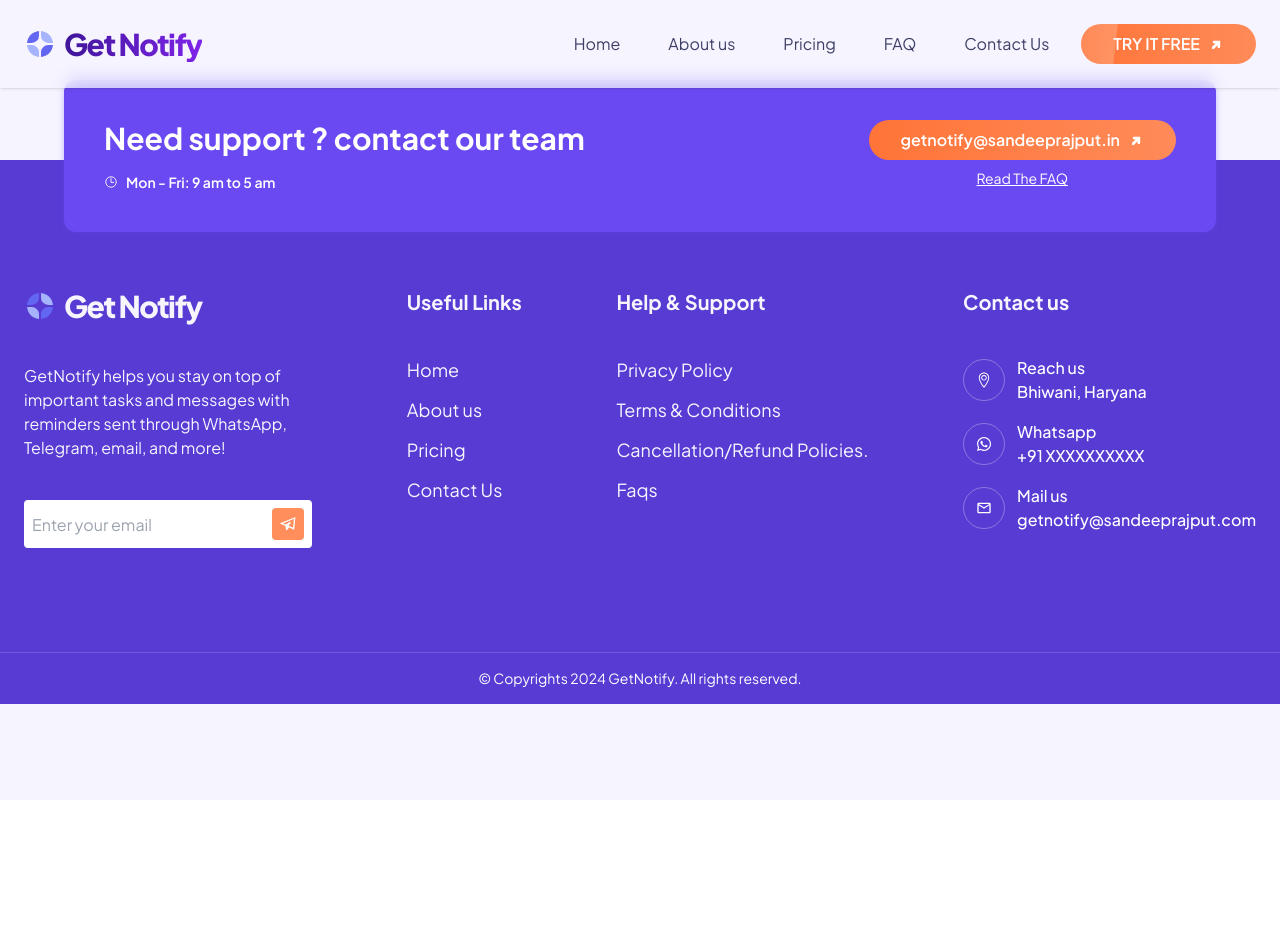
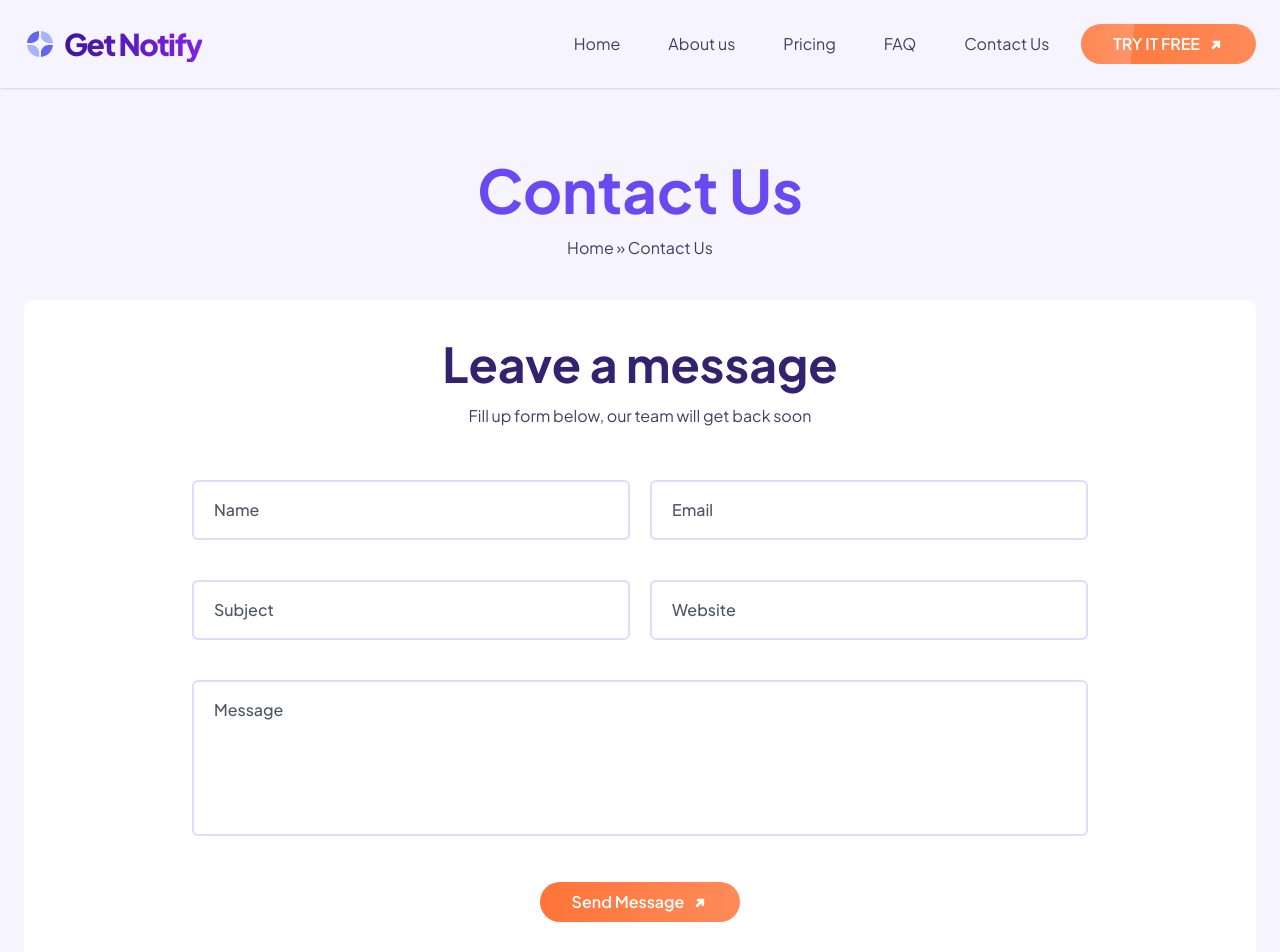
Before and after one commit to sandeep-rajputt/Get-Notify, a React (Vite) app in the folder Frontend/: page /contact-us in a window 1280 px wide. Shown: the top 952 px of the page. Before the commit the page ends 800 px from the top, so only its background shows below. Built offline with nearby package versions, Linux system fonts and the light colour scheme.

Commit message:
feat(frontend): Add Contact Us page

```diff
--- a/Frontend/src/App.jsx
+++ b/Frontend/src/App.jsx
@@ -4,6 +4,7 @@
 import { BrowserRouter as Router, Routes, Route } from "react-router-dom";
 import Footer from "./components/layout/Footer";
 import About from "./pages/About";
+import Contact from "./pages/Contact";
 
 const App = () => {
   return (
@@ -14,6 +15,7 @@
           <Routes>
             <Route path="/" element={<Home />} />
             <Route path="/about-us" element={<About />} />
+            <Route path="/contact-us" element={<Contact />} />
           </Routes>
         </div>
         <Footer />
--- a/Frontend/src/components/layout/Footer.jsx
+++ b/Frontend/src/components/layout/Footer.jsx
@@ -34,7 +34,7 @@
     { text: "Home", link: "#" },
     { text: "About us", link: "/about-us" },
     { text: "Pricing", link: "#" },
-    { text: "Contact Us", link: "#" },
+    { text: "Contact Us", link: "/contact-us" },
   ],
 };
 
--- a/Frontend/src/components/layout/GithubStar.jsx
+++ b/Frontend/src/components/layout/GithubStar.jsx
@@ -18,7 +18,7 @@
         }}
       >
         <p className="text-purple-text w-full bg-main-purple/10 px-2 py-0.5 rounded-full break-keep">
-          if you like Get Notify
+          If you like Get Notify
         </p>
         <div className="relative w-full">
           <img
--- a/Frontend/src/components/layout/Header.jsx
+++ b/Frontend/src/components/layout/Header.jsx
@@ -5,20 +5,20 @@
 
 // Parent variants
 const containerVariants = {
-  hidden: { opacity: 0 }, // Starting state
+  hidden: { opacity: 0 },
   visible: {
-    opacity: 1, // Final state
+    opacity: 1,
     transition: {
-      delayChildren: 0, // Delay before children start animating
-      staggerChildren: 0.05, // Stagger animation of children
+      delayChildren: 0,
+      staggerChildren: 0.05,
     },
   },
 };
 
 // Child variants
 const itemVariants = {
-  hidden: { opacity: 0, y: 10 }, // Child's initial state
-  visible: { opacity: 1, y: 0 }, // Child's animated state
+  hidden: { opacity: 0, y: 10 },
+  visible: { opacity: 1, y: 0 },
 };
 
 const Header = () => {
@@ -48,15 +48,12 @@
       className={`fixed flex flex-col w-full transition-all duration-200 ease-out top-0 z-[99999999] ${
         location === "/" ? "pt-5" : "bg-background/70 backdrop-blur shadow "
       }`}
-      variants={containerVariants} // Parent variants
-      initial="hidden" // Initial state of the parent
-      animate="visible" // Animated state of the parent
+      variants={containerVariants}
+      initial="hidden"
+      animate="visible"
     >
       <div className="flex justify-between w-full items-center p-6 max-w-7xl mx-auto">
-        <motion.div
-          className="flex items-center gap-2"
-          variants={itemVariants} // Child animation
-        >
+        <motion.div className="flex items-center gap-2" variants={itemVariants}>
           <img src="/logo.svg" className="w-8" alt="logo" />
           <p className="text-3xl font-extrabold tracking-tighter bg-gradient-to-r from-[#3F169A] to-[#7F23E9] bg-clip-text text-transparent">
             <span>
@@ -68,7 +65,6 @@
         <div className="flex items-center gap-4 text-purple-text">
           <nav>
             <ul className="flex gap-4">
-              {/* Animate each child with the itemVariants */}
               <motion.li variants={itemVariants}>
                 <Link to="/" href="#" className="px-4 py-2">
                   Home
@@ -90,9 +86,9 @@
                 </a>
               </motion.li>
               <motion.li variants={itemVariants}>
-                <a href="#" className="px-4 py-2">
+                <Link to="/contact-us" className="px-4 py-2">
                   Contact Us
-                </a>
+                </Link>
               </motion.li>
             </ul>
           </nav>
--- /dev/null
+++ b/Frontend/src/components/sections/ContactUs.jsx
@@ -0,0 +1,123 @@
+import React, { useState } from "react";
+import { TiArrowRightThick } from "react-icons/ti";
+import { AiOutlineLoading3Quarters } from "react-icons/ai";
+
+const ContactUs = () => {
+  const [name, setName] = useState("");
+  const [email, setEmail] = useState("");
+  const [subject, setSubject] = useState("");
+  const [website, setWebsite] = useState("");
+  const [message, setMessage] = useState("");
+  const [loading, SetLoading] = useState(false);
+  const [sucess, setSucess] = useState(false);
+
+  function handleSubmit(e) {
+    e.preventDefault();
+    SetLoading(true);
+
+    setTimeout(() => {
+      SetLoading(false);
+      console.log("Form submitted:", {
+        name,
+        email,
+        subject,
+        website,
+        message,
+      });
+      setName("");
+      setEmail("");
+      setSubject("");
+      setWebsite("");
+      setMessage("");
+      setSucess(true);
+      setTimeout(() => {
+        setSucess(false);
+      }, 5000);
+    }, 2000);
+  }
+
+  return (
+    <section className="bg-white rounded-lg py-10 w-full mb-10 px-3 shadow-main-purple/95">
+      <div className="flex flex-col items-center">
+        <h2 className="text-center text-5xl font-bold mb-4 text-dark-purple">
+          Leave a message
+        </h2>
+        <p className="text-center text-purple-text mb-8 max-w-xl">
+          Fill up form below, our team will get back soon
+        </p>
+      </div>
+      <form
+        className="grid grid-cols-[1fr_1fr] items-center mt-5 max-w-4xl w-full mx-auto gap-y-10 gap-x-5"
+        onSubmit={handleSubmit}
+      >
+        <div className="w-full">
+          <input
+            type="text"
+            placeholder="Name"
+            value={name}
+            onChange={(e) => setName(e.target.value)}
+            required
+            className="font-medium px-5 py-4 placeholder-gray-600 text-purple-950 border-2 rounded-md border-main-purple/20 focus:border-main-purple focus:outline-none w-full"
+          />
+        </div>
+        <div className="w-full">
+          <input
+            type="email"
+            placeholder="Email"
+            value={email}
+            onChange={(e) => setEmail(e.target.value)}
+            required
+            className="font-medium px-5 py-4 placeholder-gray-600 text-purple-950 border-2 rounded-md border-main-purple/20 focus:border-main-purple focus:outline-none w-full"
+          />
+        </div>
+        <div className="w-full">
+          <input
+            type="text"
+            placeholder="Subject"
+            value={subject}
+            onChange={(e) => setSubject(e.target.value)}
+            className="font-medium px-5 py-4 placeholder-gray-600 text-purple-950 border-2 rounded-md border-main-purple/20 focus:border-main-purple focus:outline-none w-full"
+          />
+        </div>
+        <div className="w-full">
+          <input
+            type="text"
+            placeholder="Website"
+            value={website}
+            onChange={(e) => setWebsite(e.target.value)}
+            className="font-medium px-5 py-4 placeholder-gray-600 text-purple-950 border-2 rounded-md border-main-purple/20 focus:border-main-purple focus:outline-none w-full"
+          />
+        </div>
+        <div className="w-full col-span-2 ">
+          <textarea
+            placeholder="Message"
+            value={message}
+            onChange={(e) => setMessage(e.target.value)}
+            rows="5"
+            required
+            className="font-medium px-5 py-4  placeholder-gray-600 text-purple-950 border-2 rounded-md border-main-purple/20 focus:border-main-purple focus:outline-none w-full resize-none"
+          />
+        </div>
+        <div className="col-span-2 flex flex-col items-center justify-center">
+          <button
+            className={`flex items-center gap-2 bg-gradient-to-r from-[#FF7438] to-[#FF8B59] px-8 py-2 text-base text-white font-semibold rounded-full group w-fit`}
+          >
+            Send Message
+            {loading ? (
+              <AiOutlineLoading3Quarters className="animate-spin" />
+            ) : (
+              <TiArrowRightThick className="transition-transform duration-300 transform group-hover:rotate-0 -rotate-45" />
+            )}
+          </button>
+          {sucess && (
+            <p className="text-center mt-5 text-green-500">
+              Message sent successfully!
+            </p>
+          )}
+        </div>
+      </form>
+    </section>
+  );
+};
+
+export default ContactUs;
--- a/Frontend/src/components/sections/Hero.jsx
+++ b/Frontend/src/components/sections/Hero.jsx
@@ -3,20 +3,20 @@
 import { motion } from "framer-motion";
 
 const containerVariants = {
-  hidden: { opacity: 0 }, // Starting state
+  hidden: { opacity: 0 },
   visible: {
-    opacity: 1, // Final state
+    opacity: 1,
     transition: {
-      delayChildren: 0.5, // Delay before children start animating
-      staggerChildren: 0.15, // Stagger animation of children
+      delayChildren: 0.5,
+      staggerChildren: 0.15,
     },
   },
 };
 
 // Child variants
 const itemVariants = {
-  hidden: { opacity: 0, y: 30 }, // Child's initial state
-  visible: { opacity: 1, y: 0, transition: { duration: 0.4 } }, // Child's animated state
+  hidden: { opacity: 0, y: 30 },
+  visible: { opacity: 1, y: 0, transition: { duration: 0.4 } },
 };
 
 const Hero = () => {
@@ -24,9 +24,9 @@
     <section>
       <div className="w-full grid grid-cols-[1fr_1fr] pt-20 pb-10">
         <motion.div
-          variants={containerVariants} // Parent variants
-          initial="hidden" // Initial state of the parent
-          animate="visible" // Animated state of the parent
+          variants={containerVariants}
+          initial="hidden"
+          animate="visible"
           className="flex items-center"
         >
           <div className="relative">
@@ -97,7 +97,7 @@
           >
             <motion.img
               animate={{
-                y: [0, -10, 0], // Animates the div up and down
+                y: [0, -10, 0],
               }}
               transition={{
                 delay: 1,
--- a/Frontend/src/components/sections/Pricing.jsx
+++ b/Frontend/src/components/sections/Pricing.jsx
@@ -46,7 +46,7 @@
     disc: "Best Value for Power Users.",
     includes: [
       { text: "500 WhatsApp Reminders", tick: true },
-      { text: "1000 Telegram Reminders", tick: true },
+      { text: "3000 Telegram Reminders", tick: true },
       { text: "3000 Instagram Reminders", tick: true },
       { text: "3000 Email Reminders", tick: true },
       { text: "Daily reminders", tick: true },
--- /dev/null
+++ b/Frontend/src/pages/Contact.jsx
@@ -0,0 +1,20 @@
+import React from "react";
+import ContactUs from "../components/sections/ContactUs";
+
+const Contact = () => {
+  return (
+    <main className="w-full px-6">
+      <div>
+        <h1 className="text-center pt-20 font-bold text-6xl text-main-purple">
+          Contact Us
+        </h1>
+        <p className="text-center text-purple-text font-normal mt-4 mb-10">
+          Home » Contact Us
+        </p>
+        <ContactUs />
+      </div>
+    </main>
+  );
+};
+
+export default Contact;
```
